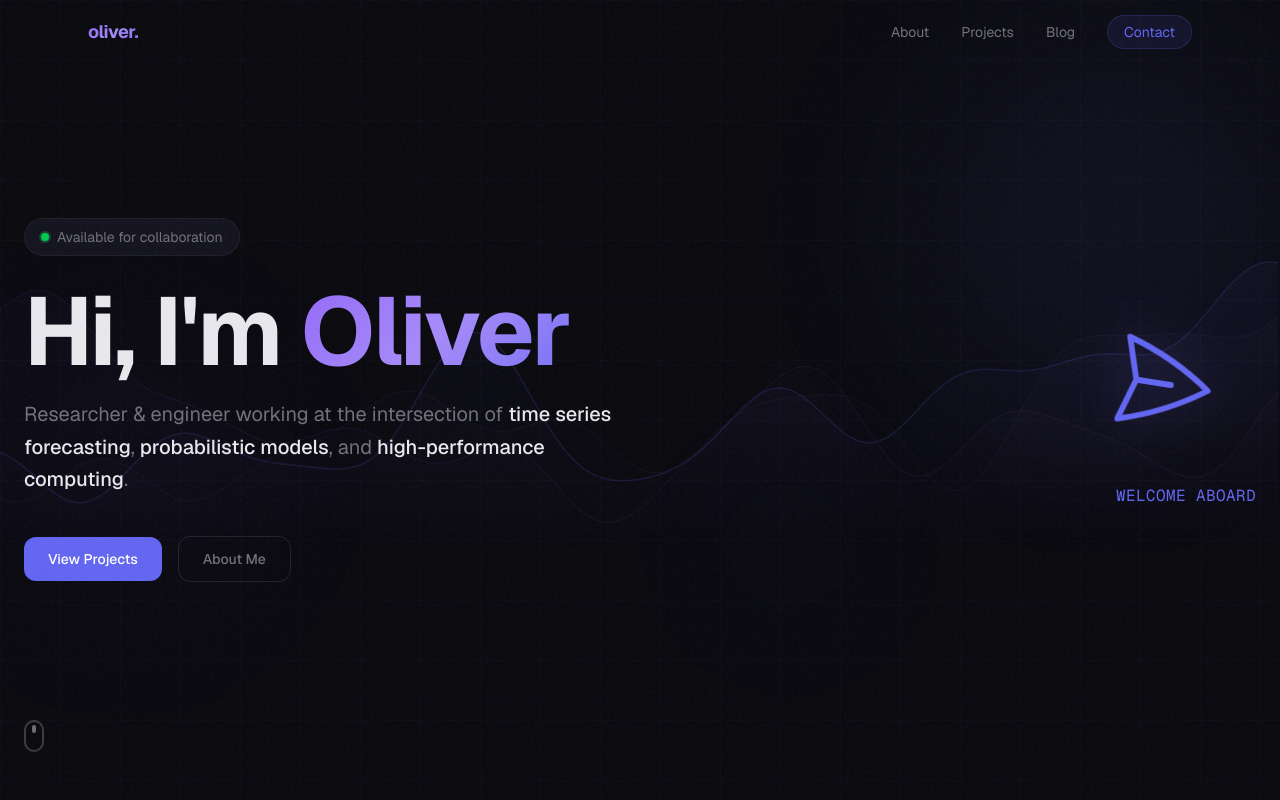
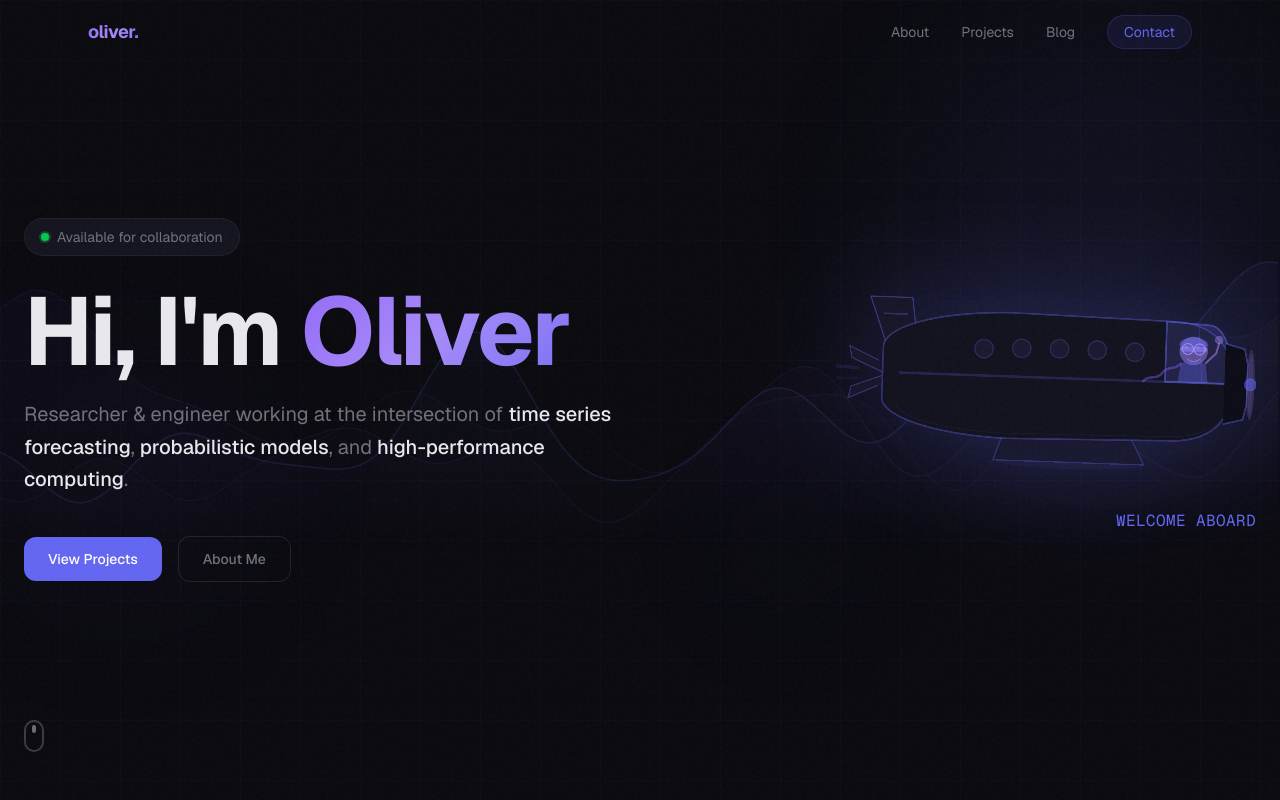
Before and after one commit to oliverwu1024/oliver_web, a Next.js app: page / in a window 1280 px wide. Shown: the top 800 px of the page. Built offline with nearby package versions, Linux system fonts and the light colour scheme.

Commit message:
new plane

```diff
--- a/app/globals.css
+++ b/app/globals.css
@@ -26,6 +26,7 @@ body {
   background: var(--background);
   color: var(--foreground);
   font-family: var(--font-sans), system-ui, sans-serif;
+  overflow-x: hidden;
 }
 
 /* Animated gradient background */
@@ -94,13 +95,13 @@ body {
 .animation-delay-600 { animation-delay: 0.6s; }
 .animation-delay-700 { animation-delay: 0.7s; }
 .animation-delay-800 { animation-delay: 0.8s; }
-.animation-delay-1500 { animation-delay: 1.5s; }
-.animation-delay-2200 { animation-delay: 2.2s; }
-.animation-delay-2400 { animation-delay: 2.4s; }
-.animation-delay-2600 { animation-delay: 2.6s; }
+.animation-delay-2000 { animation-delay: 2s; }
 .animation-delay-2800 { animation-delay: 2.8s; }
+.animation-delay-3000 { animation-delay: 3s; }
 .animation-delay-3200 { animation-delay: 3.2s; }
-.animation-delay-3500 { animation-delay: 3.5s; }
+.animation-delay-3400 { animation-delay: 3.4s; }
+.animation-delay-3800 { animation-delay: 3.8s; }
+.animation-delay-4200 { animation-delay: 4.2s; }
 
 /* Drop-in from top */
 @keyframes drop-in {
@@ -196,33 +197,34 @@ body {
   animation: status-pulse 2s ease-in-out infinite;
 }
 
-/* Hero: plane flies in and lands on the right (transforms are from landing spot) */
+/* Hero: plane starts huge covering the viewport, then flies right and shrinks to position */
 @keyframes plane-fly-land {
   0% {
     opacity: 0;
-    transform: translate(-75vw, -32vh) rotate(-32deg) scale(0.55);
+    transform: translate(-30vw, -8vh) scale(3);
   }
-  10% {
+  8% {
     opacity: 1;
+    transform: translate(-28vw, -6vh) scale(2.8);
   }
-  45% {
-    transform: translate(-28vw, -14vh) rotate(-12deg) scale(1);
+  35% {
+    transform: translate(-15vw, -3vh) scale(2) rotate(-2deg);
   }
-  70% {
-    transform: translate(-12vw, 2vh) rotate(-3deg) scale(1);
+  65% {
+    transform: translate(-4vw, 0) scale(1.2) rotate(-1deg);
   }
   88% {
-    transform: translate(0, 18px) rotate(14deg) scale(1);
+    transform: translate(0, 5px) scale(1) rotate(3deg);
   }
   100% {
     opacity: 1;
-    transform: translate(0, 12px) rotate(9deg) scale(1);
+    transform: translate(0, 0) scale(1) rotate(2deg);
   }
 }
 
 @keyframes welcome-aboard-reveal {
   0%,
-  72% {
+  78% {
     opacity: 0;
     transform: translateY(12px);
   }
@@ -233,12 +235,12 @@ body {
 }
 
 .plane-fly-land {
-  animation: plane-fly-land 3.2s cubic-bezier(0.33, 0, 0.2, 1) forwards;
+  animation: plane-fly-land 4s cubic-bezier(0.33, 0, 0.2, 1) forwards;
   opacity: 0;
 }
 
 .welcome-aboard-reveal {
-  animation: welcome-aboard-reveal 3.4s ease-out forwards;
+  animation: welcome-aboard-reveal 4.5s ease-out forwards;
   opacity: 0;
 }
 
@@ -246,7 +248,7 @@ body {
   .plane-fly-land {
     animation: none;
     opacity: 1;
-    transform: translate(0, 12px) rotate(9deg) scale(1);
+    transform: translate(0, 0) scale(1) rotate(2deg);
   }
   .welcome-aboard-reveal {
     animation: none;
--- a/app/page.tsx
+++ b/app/page.tsx
@@ -50,26 +50,88 @@ const highlights = [
 
 function PlaneWelcome() {
   return (
-    <div className="relative w-full max-w-md mx-auto lg:mx-0 lg:ml-auto min-h-[200px] sm:min-h-[240px] flex flex-col items-center lg:items-end justify-center">
-      <div className="relative w-full h-36 sm:h-44 flex items-end justify-center lg:justify-end overflow-visible">
-        <div className="plane-fly-land absolute bottom-8 sm:bottom-10 right-[12%] sm:right-[18%] lg:right-[8%] origin-center will-change-transform">
+    <div className="relative w-full max-w-xl mx-auto lg:mx-0 lg:ml-auto min-h-[260px] sm:min-h-[320px] flex flex-col items-center lg:items-end justify-center">
+      <div className="relative w-full flex items-center justify-center lg:justify-end overflow-visible">
+        <div className="plane-fly-land origin-center will-change-transform">
           <svg
-            className="w-20 h-20 sm:w-28 sm:h-28 text-accent drop-shadow-[0_0_24px_rgba(99,102,241,0.35)]"
+            className="w-[300px] h-[156px] sm:w-[420px] sm:h-[218px] drop-shadow-[0_0_48px_rgba(99,102,241,0.3)]"
+            viewBox="0 0 500 260"
             fill="none"
-            viewBox="0 0 24 24"
-            stroke="currentColor"
-            strokeWidth={1.25}
             aria-hidden
           >
-            <path
-              strokeLinecap="round"
-              strokeLinejoin="round"
-              d="M6 12 3.269 3.126A59.769 59.769 0 0 1 21.485 12 59.77 59.77 0 0 1 3.27 20.874L5.999 12Zm0 0h7.5"
-            />
+            {/* Contrails */}
+            <path d="M25 128 Q-10 125 -40 128" stroke="rgba(99,102,241,0.12)" strokeWidth="4" strokeLinecap="round" />
+            <path d="M25 140 Q-15 142 -50 138" stroke="rgba(139,92,246,0.08)" strokeWidth="3" strokeLinecap="round" />
+
+            {/* Tail vertical fin */}
+            <path d="M62 108 L38 42 L88 42 L95 92" fill="#161628" stroke="rgba(99,102,241,0.4)" strokeWidth="1.5" strokeLinejoin="round" />
+            <path d="M55 62 L82 62" stroke="rgba(99,102,241,0.3)" strokeWidth="2" strokeLinecap="round" />
+
+            {/* Tail stabilizers */}
+            <path d="M50 118 L15 102 L18 116 L55 132" fill="#161628" stroke="rgba(99,102,241,0.35)" strokeWidth="1.5" />
+            <path d="M50 148 L15 164 L18 150 L55 136" fill="#161628" stroke="rgba(99,102,241,0.35)" strokeWidth="1.5" />
+
+            {/* Wing shadow */}
+            <ellipse cx="280" cy="232" rx="90" ry="8" fill="rgba(99,102,241,0.06)" />
+
+            {/* Wing */}
+            <path d="M210 175 L190 232 L370 232 L340 175Z" fill="#181830" stroke="rgba(99,102,241,0.3)" strokeWidth="1.5" strokeLinejoin="round" />
+            <path d="M220 195 L345 195" stroke="rgba(99,102,241,0.15)" strokeWidth="1" />
+
+            {/* Fuselage */}
+            <path d="M55 102 C55 78 115 58 205 56 L405 60 C445 62 465 84 470 108 L470 156 C465 180 445 200 405 202 L205 206 C115 204 55 184 55 162Z" fill="#12121e" stroke="rgba(99,102,241,0.35)" strokeWidth="2" />
+
+            {/* Fuselage belly highlight */}
+            <path d="M72 168 C72 184 125 198 205 200 L405 197 C440 195 457 182 463 168" stroke="rgba(99,102,241,0.08)" strokeWidth="1" fill="none" />
+
+            {/* Accent stripe */}
+            <path d="M76 132 L460 132" stroke="rgba(99,102,241,0.22)" strokeWidth="3" strokeLinecap="round" />
+
+            {/* Passenger windows */}
+            <circle cx="355" cy="98" r="11" fill="rgba(99,102,241,0.08)" stroke="rgba(99,102,241,0.25)" strokeWidth="1.5" />
+            <circle cx="310" cy="97" r="11" fill="rgba(99,102,241,0.08)" stroke="rgba(99,102,241,0.25)" strokeWidth="1.5" />
+            <circle cx="265" cy="97" r="11" fill="rgba(99,102,241,0.08)" stroke="rgba(99,102,241,0.25)" strokeWidth="1.5" />
+            <circle cx="220" cy="98" r="11" fill="rgba(99,102,241,0.08)" stroke="rgba(99,102,241,0.25)" strokeWidth="1.5" />
+            <circle cx="175" cy="100" r="11" fill="rgba(99,102,241,0.08)" stroke="rgba(99,102,241,0.25)" strokeWidth="1.5" />
+
+            {/* Cockpit windshield */}
+            <path d="M392 60 L445 63 C458 65 466 82 470 104 L470 132 L392 132Z" fill="rgba(99,102,241,0.18)" stroke="rgba(99,102,241,0.5)" strokeWidth="2" strokeLinejoin="round" />
+            <path d="M430 62 L436 132" stroke="rgba(99,102,241,0.25)" strokeWidth="1" />
+
+            {/* Pilot — head */}
+            <circle cx="425" cy="94" r="17" fill="rgba(167,139,250,0.45)" />
+            {/* Helmet */}
+            <path d="M408 88 C408 75 442 75 442 88" fill="rgba(99,102,241,0.5)" stroke="rgba(99,102,241,0.35)" strokeWidth="1" />
+            {/* Aviator goggles strap */}
+            <path d="M412 92 L438 92" stroke="rgba(167,139,250,0.6)" strokeWidth="6" strokeLinecap="round" />
+            {/* Left goggle lens */}
+            <circle cx="418" cy="92" r="6.5" fill="rgba(99,102,241,0.35)" stroke="rgba(167,139,250,0.75)" strokeWidth="1.5" />
+            <circle cx="416" cy="90" r="2" fill="rgba(255,255,255,0.15)" />
+            {/* Right goggle lens */}
+            <circle cx="432" cy="92" r="6.5" fill="rgba(99,102,241,0.35)" stroke="rgba(167,139,250,0.75)" strokeWidth="1.5" />
+            <circle cx="430" cy="90" r="2" fill="rgba(255,255,255,0.15)" />
+            {/* Smile */}
+            <path d="M418 104 Q425 109 432 104" stroke="rgba(167,139,250,0.5)" strokeWidth="1.5" fill="none" strokeLinecap="round" />
+            {/* Body / shoulders */}
+            <path d="M410 110 C410 106 440 106 440 110 L443 132 L407 132Z" fill="rgba(99,102,241,0.35)" />
+            {/* Scarf flowing in the wind */}
+            <path d="M410 110 C402 118 396 112 388 122 C382 130 374 124 366 132" stroke="rgba(139,92,246,0.4)" strokeWidth="3" fill="none" strokeLinecap="round" />
+            {/* Waving hand */}
+            <path d="M440 108 L452 96 L455 84" stroke="rgba(167,139,250,0.5)" strokeWidth="2.5" strokeLinecap="round" strokeLinejoin="round" />
+            <circle cx="455" cy="80" r="5" fill="rgba(167,139,250,0.4)" />
+
+            {/* Engine cowling */}
+            <path d="M463 84 L486 90 L490 108 L490 156 L486 174 L463 180" fill="#0c0c18" stroke="rgba(99,102,241,0.4)" strokeWidth="2" strokeLinejoin="round" />
+
+            {/* Propeller — motion-blurred disc */}
+            <ellipse cx="494" cy="132" rx="5" ry="42" fill="rgba(167,139,250,0.18)" />
+            <ellipse cx="494" cy="132" rx="3" ry="36" fill="rgba(167,139,250,0.1)" />
+            {/* Hub */}
+            <circle cx="494" cy="132" r="7" fill="rgba(99,102,241,0.5)" stroke="rgba(99,102,241,0.35)" strokeWidth="1.5" />
           </svg>
         </div>
       </div>
-      <p className="welcome-aboard-reveal mt-4 text-right w-full font-mono text-sm sm:text-base tracking-wide text-accent uppercase">
+      <p className="welcome-aboard-reveal mt-6 text-right w-full font-mono text-sm sm:text-base tracking-wide text-accent uppercase">
         Welcome aboard
       </p>
     </div>
@@ -80,30 +142,30 @@ export default function Home() {
   return (
     <>
       {/* Hero */}
-      <section className="relative min-h-screen flex items-center px-6 overflow-hidden">
-        <div className="absolute inset-0 animate-fade-in animation-delay-1500 pointer-events-none">
+      <section className="relative min-h-screen flex items-center px-6">
+        <div className="absolute inset-0 animate-fade-in animation-delay-2000 pointer-events-none">
           <TimeSeriesBackground />
         </div>
         <div className="relative z-10 w-full max-w-7xl mx-auto grid lg:grid-cols-2 gap-12 lg:gap-8 items-center py-20 lg:py-0">
           <div className="text-left max-w-2xl">
-            <div className="animate-drop-in animation-delay-2200 inline-flex items-center gap-2 px-4 py-2 rounded-full bg-surface border border-white/5 mb-8">
+            <div className="animate-drop-in animation-delay-2800 inline-flex items-center gap-2 px-4 py-2 rounded-full bg-surface border border-white/5 mb-8">
               <span className="w-2 h-2 rounded-full bg-green-500 status-dot" />
               <span className="text-sm text-muted">Available for collaboration</span>
             </div>
 
-            <h1 className="animate-drop-in animation-delay-2400 text-5xl sm:text-7xl lg:text-8xl font-bold tracking-tight leading-[0.9] mb-6">
+            <h1 className="animate-drop-in animation-delay-3000 text-5xl sm:text-7xl lg:text-8xl font-bold tracking-tight leading-[0.9] mb-6">
               Hi, I&apos;m{" "}
               <span className="gradient-text">Oliver</span>
             </h1>
 
-            <p className="animate-drop-in animation-delay-2600 text-lg sm:text-xl text-muted max-w-2xl mb-10 leading-relaxed">
+            <p className="animate-drop-in animation-delay-3200 text-lg sm:text-xl text-muted max-w-2xl mb-10 leading-relaxed">
               Researcher & engineer working at the intersection of{" "}
               <span className="text-foreground font-medium">time series forecasting</span>,{" "}
               <span className="text-foreground font-medium">probabilistic models</span>, and{" "}
               <span className="text-foreground font-medium">high-performance computing</span>.
             </p>
 
-            <div className="animate-drop-in animation-delay-2800 flex flex-wrap items-center justify-start gap-4">
+            <div className="animate-drop-in animation-delay-3400 flex flex-wrap items-center justify-start gap-4">
               <Link
                 href="/projects"
                 className="group relative px-6 py-3 rounded-xl bg-accent text-white font-medium text-sm overflow-hidden transition-all hover:shadow-lg hover:shadow-accent/25"
@@ -124,7 +186,7 @@ export default function Home() {
         </div>
 
         {/* Scroll indicator */}
-        <div className="animate-fade-in animation-delay-3200 absolute bottom-12 left-6 sm:left-10 lg:left-[max(1.5rem,calc((100vw-80rem)/2+1.5rem))]">
+        <div className="animate-fade-in animation-delay-3800 absolute bottom-12 left-6 sm:left-10 lg:left-[max(1.5rem,calc((100vw-80rem)/2+1.5rem))]">
           <div className="w-5 h-8 rounded-full border-2 border-white/20 flex items-start justify-center p-1">
             <div className="w-1 h-2 rounded-full bg-white/40 animate-bounce" />
           </div>
@@ -132,7 +194,7 @@ export default function Home() {
       </section>
 
       {/* Highlights grid */}
-      <section className="relative py-24 px-6 animate-fade-in animation-delay-3500">
+      <section className="relative py-24 px-6 animate-fade-in animation-delay-4200">
         <div className="absolute inset-x-0 top-0 h-px bg-gradient-to-r from-transparent via-accent/20 to-transparent" />
         <div className="max-w-6xl mx-auto">
           <div className="text-center mb-16">
```
